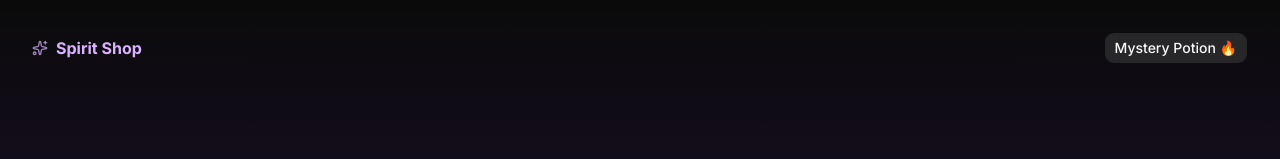
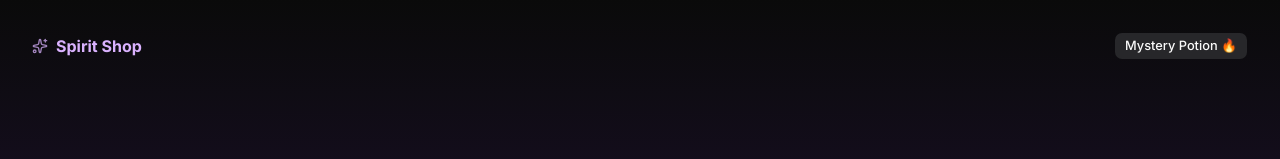
Before and after one commit to mfgcorpusjr/spirit-shop, a Next.js app: page / in a window 1280 px wide. Shown: the top 159 px of the page. Built offline with nearby package versions, Linux system fonts and the light colour scheme.

Commit message:
Update styles

```diff
--- a/src/app/globals.css
+++ b/src/app/globals.css
@@ -127,3 +127,9 @@
     @apply font-sans;
   }
 }
+
+@layer utilities {
+  .gradient-text {
+    @apply bg-linear-to-r from-purple-300 via-purple-500 to-pink-700 bg-clip-text text-transparent;
+  }
+}
--- a/src/components/commons/Navbar.tsx
+++ b/src/components/commons/Navbar.tsx
@@ -12,7 +12,7 @@ export default function Navbar() {
         </h1>
       </Link>
 
-      <Button asChild variant="secondary">
+      <Button asChild variant="secondary" size="sm">
         <Link href="/mystery-potion">Mystery Potion 🔥</Link>
       </Button>
     </nav>
--- a/src/components/home/Hero.tsx
+++ b/src/components/home/Hero.tsx
@@ -1,7 +1,7 @@
 export default function Hero() {
   return (
     <div className="flex flex-col justify-center items-center gap-4 py-8">
-      <h2 className="text-4xl font-bold tracking-tight text-center bg-linear-to-r from-purple-300 via-purple-500 to-pink-700 bg-clip-text text-transparent">
+      <h2 className="text-4xl font-bold tracking-tight text-center gradient-text">
         Open Source Spirit Shop
       </h2>
 
```
Lines whose indentation alone changed are shown as unchanged.
